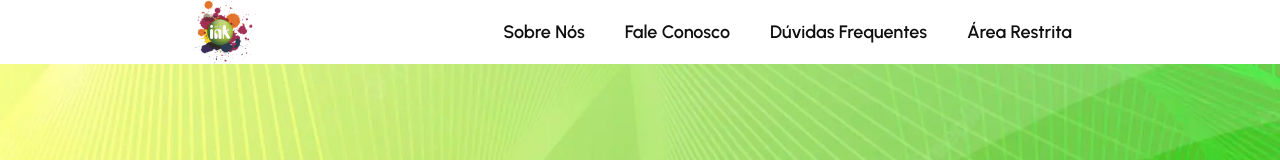
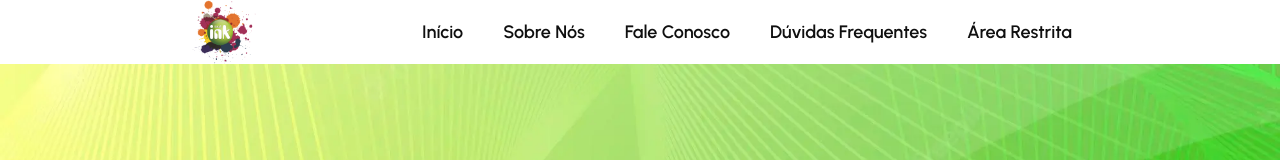
Before and after one commit to diegonacif/totalink-page, a React (Vite) app: page /faq in a window 1280 px wide. Shown: the top 160 px of the page. Built offline with nearby package versions, Linux system fonts and the light colour scheme; a web font is replaced by a local one.

Commit message:
feat: home button links on navigators

```diff
--- a/src/components/HeaderNav/HeaderNav.jsx
+++ b/src/components/HeaderNav/HeaderNav.jsx
@@ -5,6 +5,7 @@ export const HeaderNav = () => {
   const controlUrl = "http://54.94.82.25:4173"
   return (
     <div className="header-nav-container">
+      <Link to="/">Início</Link>
       <Link to="/aboutus">Sobre Nós</Link>
       <Link to="/contact">Fale Conosco</Link>
       <Link to="/faq">Dúvidas Frequentes</Link>
--- a/src/components/MenuButton/MenuButton.jsx
+++ b/src/components/MenuButton/MenuButton.jsx
@@ -59,6 +59,10 @@ export const MenuButton = () => {
           (styles, item) => item &&
             <animated.div className="menu-modal" style={styles}>
               <div className="menu-item">
+                <Link to="/">Início</Link>
+              </div>
+              <hr />
+              <div className="menu-item">
                 <Link to="/aboutus">Sobre Nós</Link>
               </div>
               <div className="menu-item">
@@ -67,7 +71,6 @@ export const MenuButton = () => {
               <div className="menu-item">
                 <Link to="/faq">Dúvidas Frequentes</Link>
               </div>
-              <hr />
               <div className="menu-item">
               <a href={controlUrl}>Área Restrita</a>
               </div>
```
